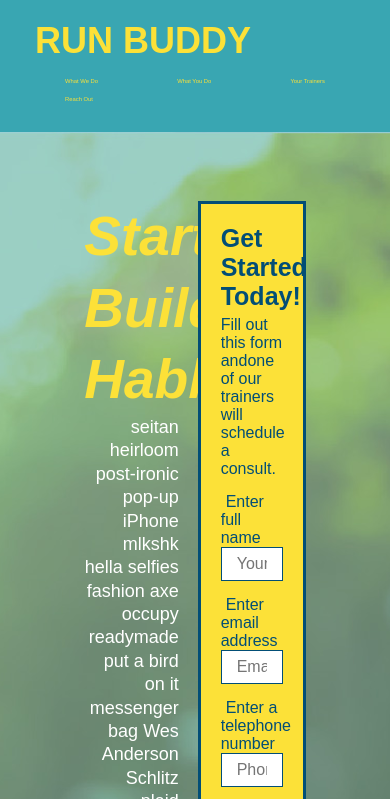
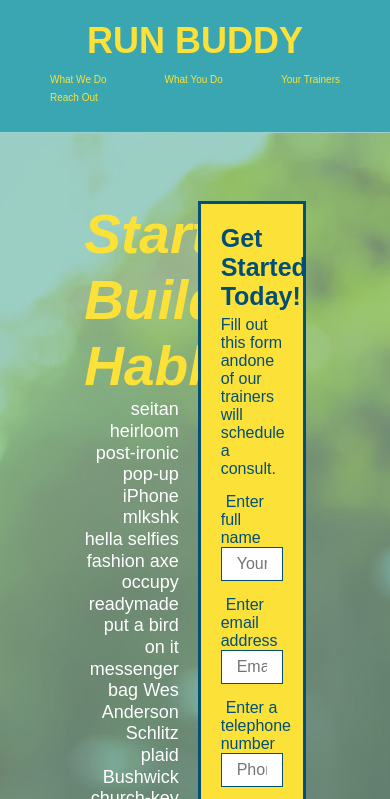
Before and after one commit to christiandc19/run-buddy, a plain HTML site: page index.html in a window 390 px wide. Shown: the top 799 px of the page. Drawn offline with Linux system fonts and the light colour scheme.

Commit message:
create the media query for the 980px breakpoint

```diff
--- a/asset/css/style.css
+++ b/asset/css/style.css
@@ -42,7 +42,7 @@ header nav ul {
 }
 
 header nav ul li a {
-    margin: 0 30px;
+    padding: 10px 15px;
     font-weight: lighter;
     font-size: 1.5vw;
 }
@@ -77,6 +77,7 @@ section {
 
 .hero {
     display: flex;
+    align-items: flex-start;
     justify-content: center;
     flex-wrap: wrap;
     background-image: url("../../images/hero-bg.jpg");
@@ -99,7 +100,7 @@ section {
     margin: 3.5%;
     color:#fff;
     font-size: 18px;
-    line-height: 1.3;
+    line-height: 1.2;
 }
 
 .hero-cta h2 {
@@ -141,7 +142,7 @@ section {
 
 .section-title {
     color:#024e76;
-    font-size: 55px;
+    font-size: 48px;
     padding-bottom: 20px;
     text-align: center;
     margin: 0 auto 35px auto;
@@ -327,3 +328,20 @@ section {
       padding: 15px 0;
       font-size: 16px;
   }
+
+  /* MEDIA QUERY FOR SMALLER DESKTOP SCREENS AND SMALLER */
+@media screen and (max-width: 980px) {
+  header h1 {
+      margin: auto;
+  }
+  header nav ul li a {
+    font-size: 10px;
+}
+
+@media screen and (max-width: 768px) {
+
+    }
+
+@media screen and (max-width: 575px) {
+
+    }
--- a/index.html
+++ b/index.html
@@ -2,7 +2,7 @@
 <html lang="en">
 
 <head>
-    <meta charset="UTF-8" />
+    <meta name="viewport" content="width=device-width, initial-scale=1.0" charset="UTF-8" />
     <title>Run Buddy</title>
     <link rel="stylesheet" href="asset/css/style.css">
 </head>
```
